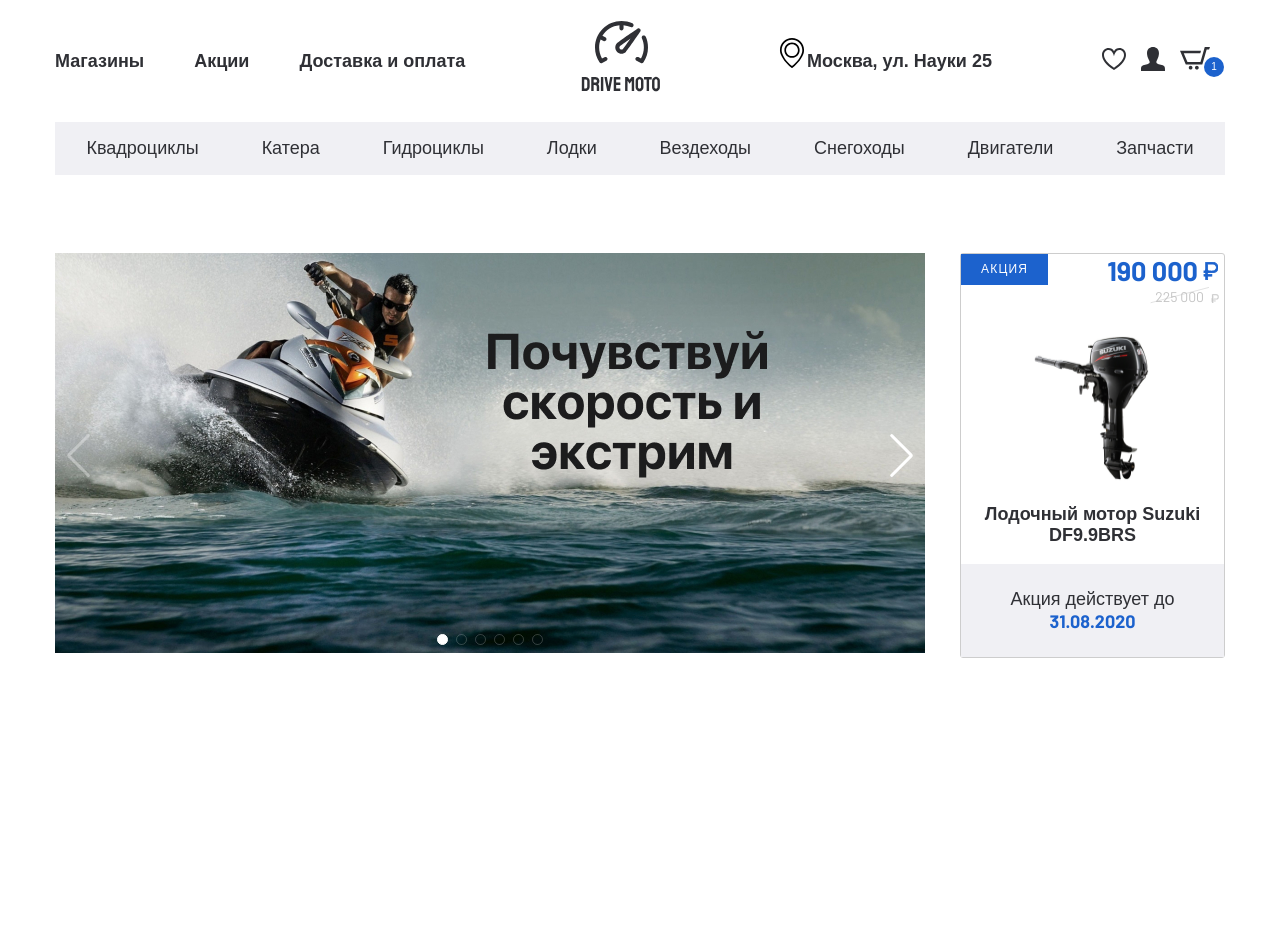
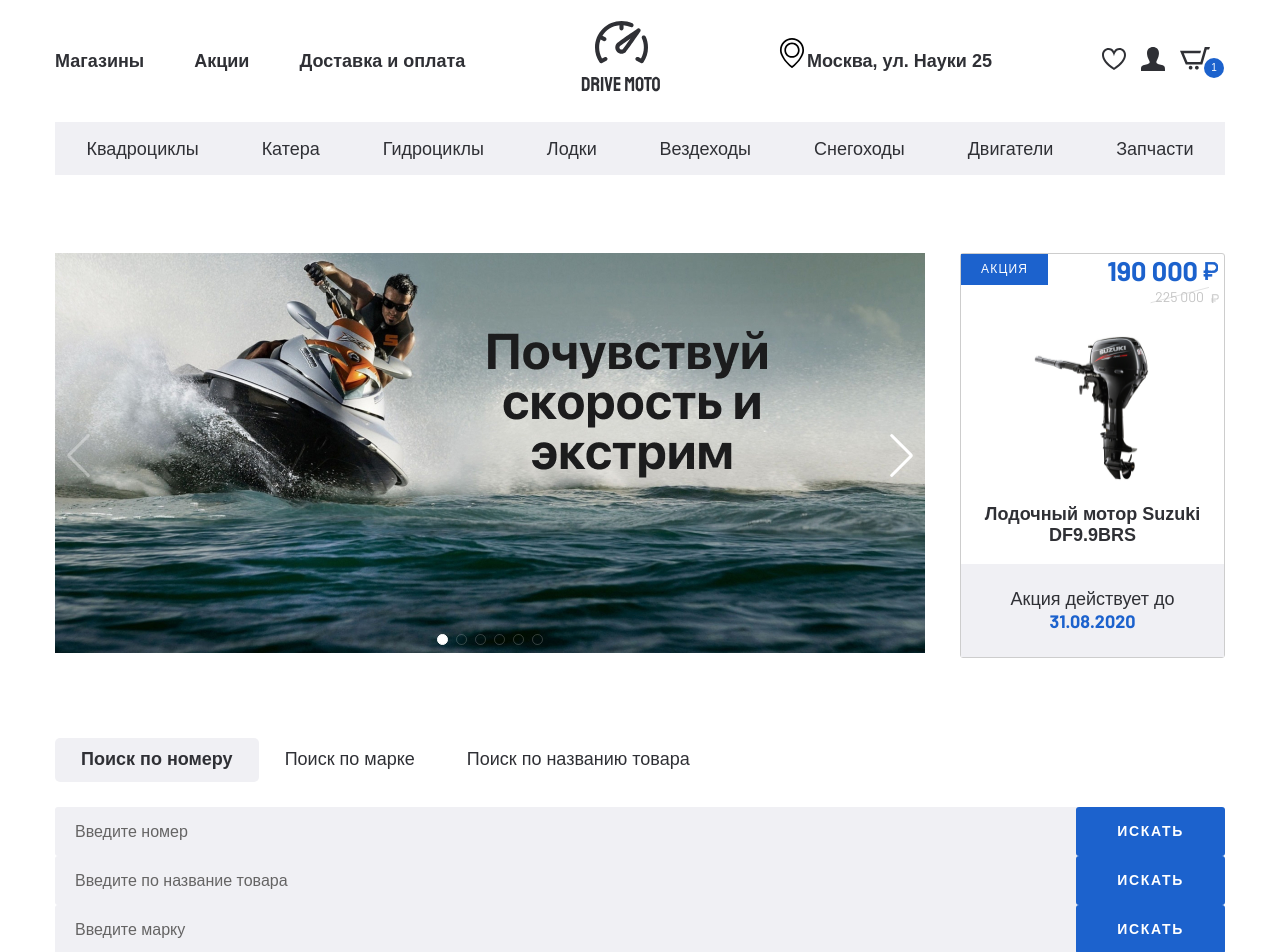
Before and after one commit to Akhad01/drive-moto, a React (Create React App) app: page / in a window 1280 px wide. Shown: the top 952 px of the page. Before the commit the page ends 800 px from the top, so only its background shows below. Built offline with nearby package versions, Linux system fonts and the light colour scheme.

Commit message:
added search block

```diff
--- a/src/App.js
+++ b/src/App.js
@@ -1,12 +1,14 @@
 import './App.scss'
 import BannerSection from './components/BannerSection'
 import Header from './components/Header/Header'
+import SearchSection from './components/SearchSection'
 
 function App() {
   return (
     <div className="App">
       <Header />
       <BannerSection />
+      <SearchSection />
     </div>
   )
 }
--- a/src/components/BannerSection.jsx
+++ b/src/components/BannerSection.jsx
@@ -21,7 +21,7 @@ const BannerSection = () => {
     </SwiperSlide>
   ))
   return (
-    <section className="banner-section">
+    <section className="banner-section page-section">
       <div className="container">
         <div className={styles.banner_section__inner}>
           <div className={styles.banner_section__slider}>
--- /dev/null
+++ b/src/components/SearchSection.jsx
@@ -0,0 +1,67 @@
+import React from 'react'
+import './SearchSection.scss'
+
+const SearchSection = () => {
+  return (
+    <div className="search page-section">
+      <div className="container">
+        <div className="search__inner">
+          <div className="search__tabs">
+            <a
+              className="search__tabs_item search__tabs_item--active"
+              href="#tab-1"
+            >
+              Поиск по номеру
+            </a>
+            <a className="search__tabs_item" href="#tab-2">
+              Поиск по марке
+            </a>
+            <a className="search__tabs_item" href="#tab-3">
+              Поиск по названию товара
+            </a>
+          </div>
+          <div className="search__content">
+            <div id="tab-1" className="search__content_item">
+              <form className="search__content_form" action="">
+                <input
+                  className="search__content_input"
+                  type="text"
+                  placeholder="Введите номер"
+                />
+                <button className="search__content_btn" type="submit">
+                  искать
+                </button>
+              </form>
+            </div>
+            <div id="tab-2" className="search__content_item">
+              <form className="search__content_form" action="">
+                <input
+                  className="search__content_input"
+                  type="text"
+                  placeholder="Введите по название товара"
+                />
+                <button className="search__content_btn" type="submit">
+                  искать
+                </button>
+              </form>
+            </div>
+            <div id="tab-3" className="search__content_item">
+              <form className="search__content_form" action="">
+                <input
+                  className="search__content_input"
+                  type="text"
+                  placeholder="Введите марку"
+                />
+                <button className="search__content_btn" type="submit">
+                  искать
+                </button>
+              </form>
+            </div>
+          </div>
+        </div>
+      </div>
+    </div>
+  )
+}
+
+export default SearchSection
--- /dev/null
+++ b/src/components/SearchSection.scss
@@ -0,0 +1,51 @@
+.search__tabs {
+  margin-bottom: 25px;
+}
+
+.search__tabs_item {
+  padding: 11px 26px 12px;
+}
+
+.search__tabs_item--active {
+  font-family: 'SFProDisplay-Bold', sans-serif;
+  background-color: #f0f0f4;
+  border-radius: 5px;
+  font-weight: 700;
+}
+
+.search__content_item {
+  display: block;
+}
+
+.search__content_form {
+  display: flex;
+}
+
+.search__content_input {
+  width: 100%;
+  border-radius: 3px;
+  background-color: #f0f0f4;
+  padding: 5px 20px;
+  border: none;
+  font-size: 16px;
+  line-height: 19px;
+}
+
+.search__content_input::placeholder {
+  color: #656464;
+}
+
+.search__content_btn {
+  font-family: 'SFProDisplay-Bold', sans-serif;
+  color: #fff;
+  background: #1c62cd;
+  border-radius: 3px;
+  padding: 16px 41px;
+  font-weight: 700;
+  font-size: 14px;
+  line-height: 17px;
+  letter-spacing: 0.12em;
+  text-transform: uppercase;
+  border: none;
+  margin-left: -3px;
+}
--- a/src/index.css
+++ b/src/index.css
@@ -13,6 +13,8 @@ html {
 a {
   text-decoration: none;
   color: inherit;
+  display: inline-block;
+
 }
 
 ul,
@@ -45,3 +47,7 @@ body {
   padding: 0 15px;
   margin: 0 auto;
 }
+
+.page-section {
+  margin-bottom: 80px;
+}
```
